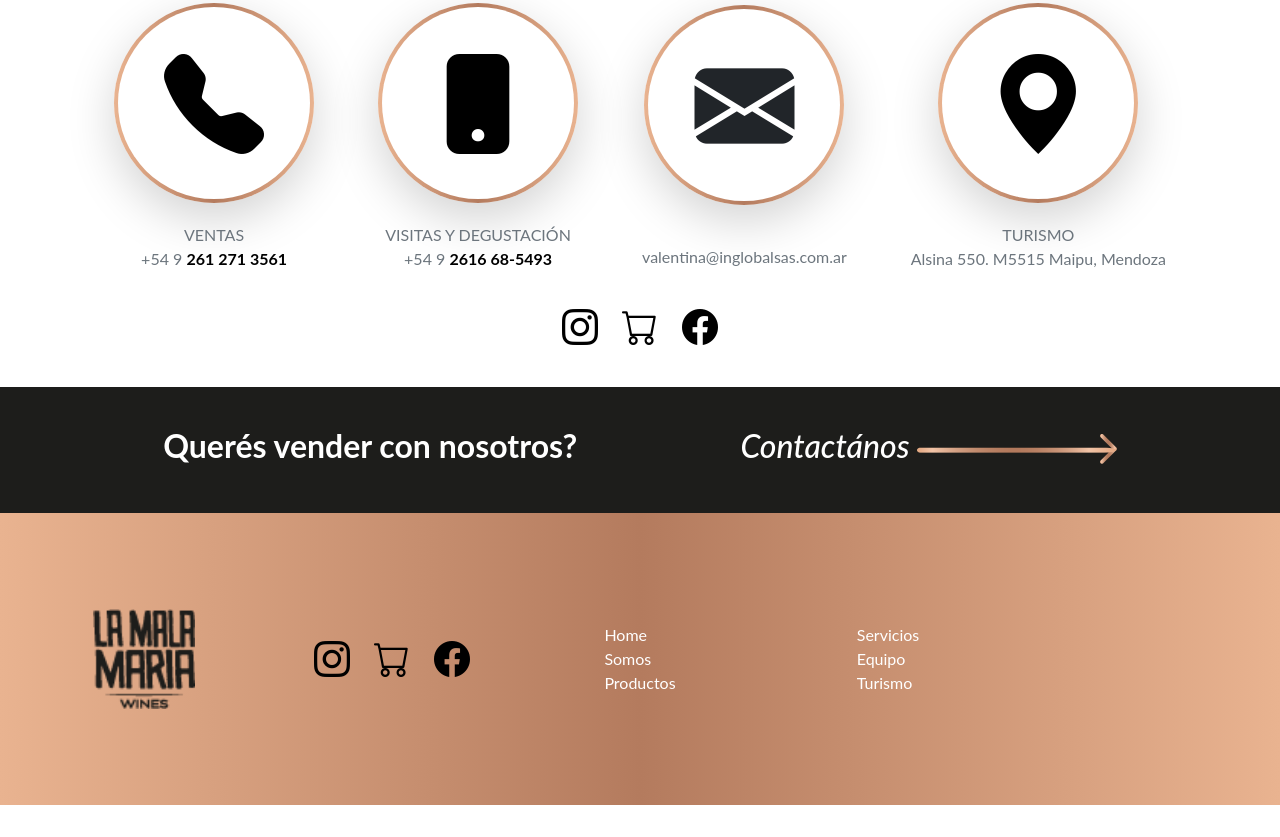
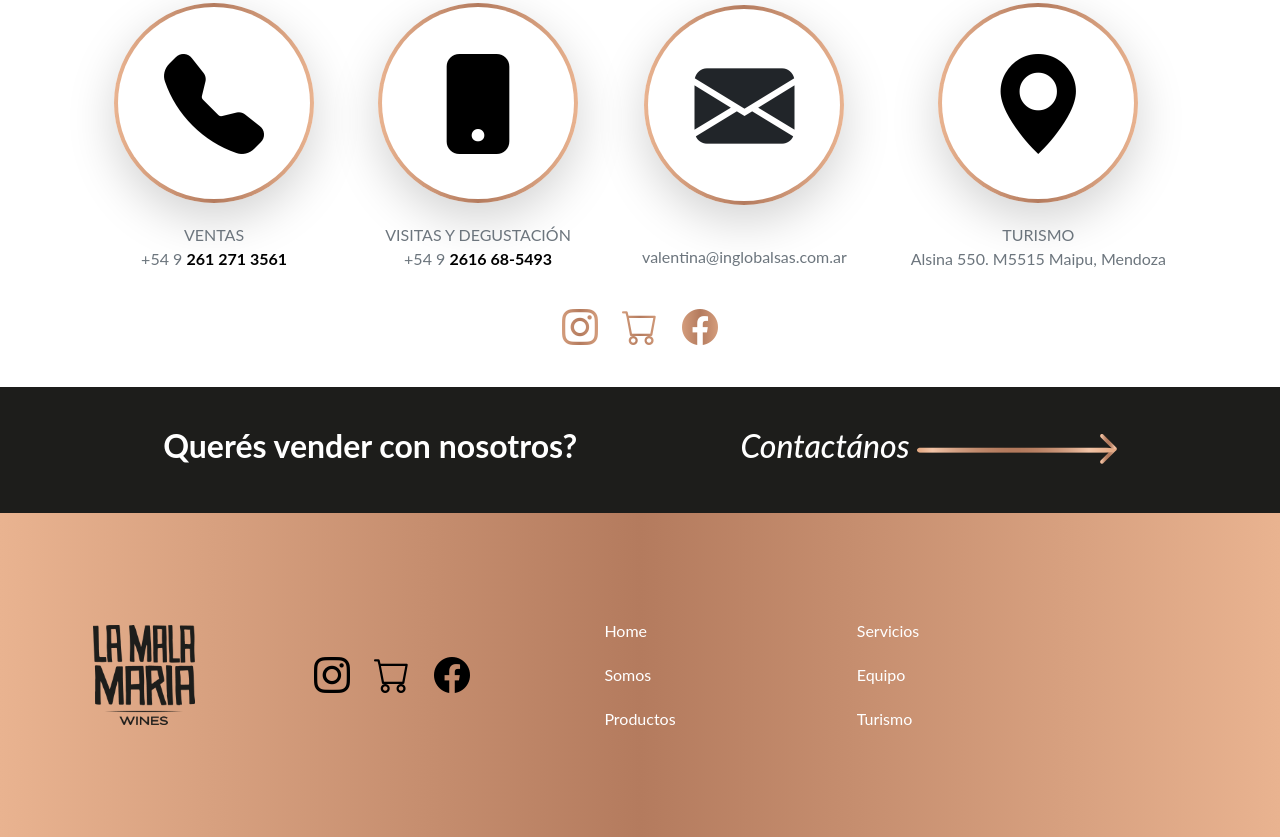
Before and after one commit to SantinoVitale/web-la-mala-maria, a plain HTML site: page index.html in a window 1280 px wide. Shown: the part 9421-10258 px from the top of the page. Before the commit the page ends 10226 px from the top, so only its background shows below. Drawn offline with nearby package versions, Linux system fonts and the light colour scheme; a web font is replaced by a local one.

Commit message:
fix: colores del footer

```diff
--- a/css/style.css
+++ b/css/style.css
@@ -116,6 +116,26 @@ body{
 .shadow-text{
   text-shadow: 3px 3px #383838;
 }
+.borderFooter{
+    color: black;
+    width: fit-content;
+    text-decoration: none;
+    background-image: linear-gradient(white, white);
+    background-repeat: no-repeat;
+    background-position: bottom;
+    background-size: 0% 3px;
+    transition: background-size 500ms ease-in-out;
+    padding: 10px 0;
+
+}
+.borderFooter:hover {
+  color: #6e6e6e !important;
+  background-size: 100% 3px;
+}
+
+.borderFooter:focus {
+  color: #6e6e6e !important;
+}
 
 @media (min-width: 770px) {
   .borderLink{
--- a/index.html
+++ b/index.html
@@ -414,9 +414,9 @@
         </div>
       </div>
       <div class="tw-flex tw-justify-center tw-items-center">
-        <a href="https://www.instagram.com/la_mala_maria/?hl=es" target="_blank" class="tw-transition-all hover:tw-scale-125"><i class="bi bi-instagram tw-text-black tw-px-3 tw-text-4xl"></i></a>
-        <a href="https://lamalamaria.empretienda.com.ar/" target="_blank" class="tw-transition-all hover:tw-scale-125"><i class="bi bi-cart tw-text-black tw-px-3 tw-text-4xl"></i></a>
-        <a href="https://www.facebook.com/profile.php?id=100092521354403" target="_blank" class="tw-transition-all hover:tw-scale-125"><i class="bi bi-facebook tw-text-black tw-px-3 tw-text-4xl"></i></a>
+        <a href="https://www.instagram.com/la_mala_maria/?hl=es" target="_blank" class="tw-transition-all hover:tw-scale-125"><i class="bi bi-instagram mariaGradient tw-px-3 tw-text-4xl hover:tw-text-black"></i></a>
+        <a href="https://lamalamaria.empretienda.com.ar/" target="_blank" class="tw-transition-all hover:tw-scale-125"><i class="bi bi-cart mariaGradient tw-px-3 tw-text-4xl hover:tw-text-black"></i></a>
+        <a href="https://www.facebook.com/profile.php?id=100092521354403" target="_blank" class="tw-transition-all hover:tw-scale-125"><i class="bi bi-facebook mariaGradient tw-px-3 tw-text-4xl hover:tw-text-black"></i></a>
       </div>
     </div>
   </main>
@@ -428,21 +428,21 @@
       </div>
     </div>
     <div class="bgDorado tw-p-10 tw-gap-10 md:tw-py-24 tw-grid tw-grid-cols-2 md:tw-grid-cols-5 tw-justify-items-center md:tw-justify-evenly tw-items-center">
-      <img src="./img/Recurso12.png" alt="Logo Footer" height="100px">
+      <img src="./img/logo_pie.png" alt="Logo Footer" height="100px">
       <div class="tw-flex">
         <a href="https://www.instagram.com/la_mala_maria/?hl=es" target="_blank" class="tw-transition-all hover:tw-scale-125"><i class="bi bi-instagram tw-text-black tw-px-3 tw-text-4xl"></i></a>
         <a href="https://lamalamaria.empretienda.com.ar/" target="_blank" class="tw-transition-all hover:tw-scale-125"><i class="bi bi-cart tw-text-black tw-px-3 tw-text-4xl"></i></a>
         <a href="https://www.facebook.com/profile.php?id=100092521354403" target="_blank" class="tw-transition-all hover:tw-scale-125"><i class="bi bi-facebook tw-text-black tw-px-3 tw-text-4xl"></i></a>
       </div>
       <div class="tw-flex tw-flex-col">
-        <a href="#Home" class="tw-no-underline tw-text-white">Home</a>
-        <a href="#Somos" class="tw-no-underline tw-text-white">Somos</a>
-        <a href="#Productos" class="tw-no-underline tw-text-white">Productos</a>
+        <a href="#Home" class="tw-no-underline tw-text-white borderFooter">Home</a>
+        <a href="#Somos" class="tw-no-underline tw-text-white borderFooter">Somos</a>
+        <a href="#Productos" class="tw-no-underline tw-text-white borderFooter">Productos</a>
       </div>
       <div class="tw-flex tw-flex-col">
-        <a href="#Servicios" class="tw-no-underline tw-text-white">Servicios</a>
-        <a href="#Equipo" class="tw-no-underline tw-text-white">Equipo</a>
-        <a href="#Turismo" class="tw-no-underline tw-text-white">Turismo</a>
+        <a href="#Servicios" class="tw-no-underline tw-text-white borderFooter">Servicios</a>
+        <a href="#Equipo" class="tw-no-underline tw-text-white borderFooter">Equipo</a>
+        <a href="#Turismo" class="tw-no-underline tw-text-white borderFooter">Turismo</a>
       </div>
     </div>
   </footer>
```
Also changed, not shown: img/Recurso12.png (deleted), img/logo_pie.png (added).
